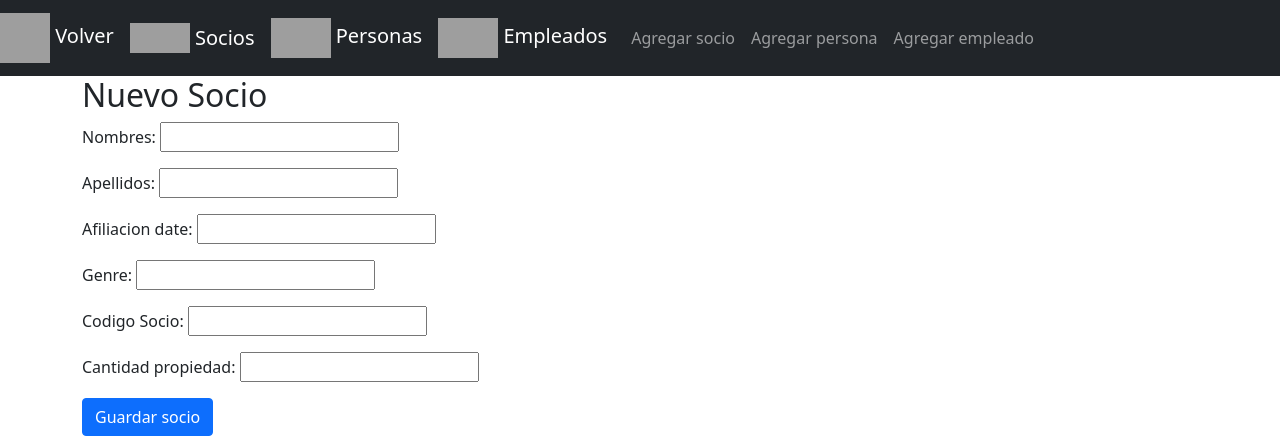
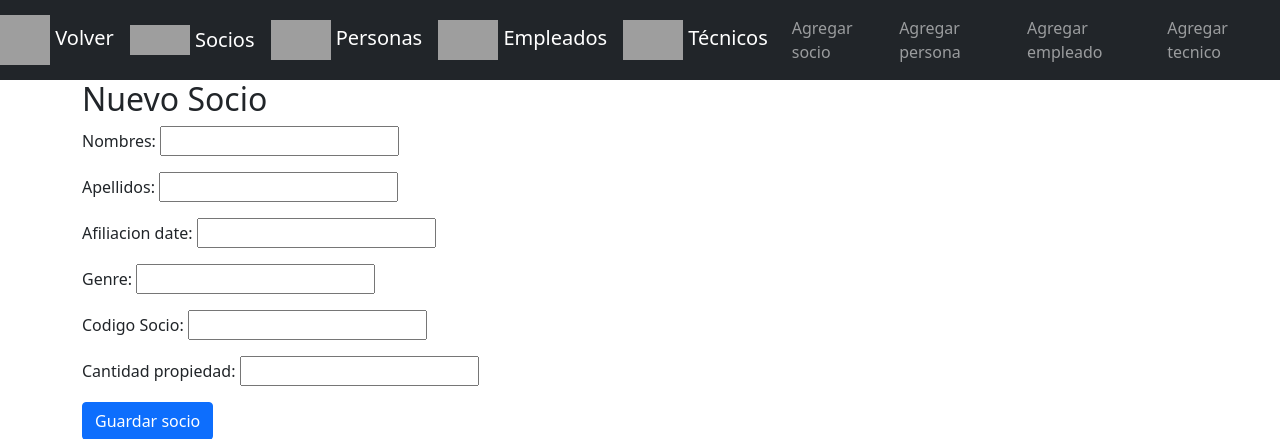
Before and after one commit to alienkenny1212/ProyectoCoope2021, a Django app: page /newSocio in a window 1280 px wide. Shown: the top 439 px of the page. Run offline with Django 3.2, Linux system fonts and the light colour scheme; grey boxes are pictures that could not be loaded.

Commit message:
Creacion de CRUD

```diff
--- a/coope/admin.py
+++ b/coope/admin.py
@@ -2,7 +2,9 @@ from django.contrib import admin
 from .models import Persona
 from .models import Socio
 from .models import Empleado
+from .models import Tecnico
 
 admin.site.register(Persona)
 admin.site.register(Socio)
 admin.site.register(Empleado)
+admin.site.register(Tecnico)
--- a/coope/forms.py
+++ b/coope/forms.py
@@ -2,6 +2,7 @@ from django import forms
 from .models import Persona
 from .models import Socio
 from .models import Empleado
+from .models import Tecnico
 
 class PostForm_Socio(forms.ModelForm):
     class Meta:
@@ -17,3 +18,8 @@ class PostForm_Empleado(forms.ModelForm):
     class Meta:
         model = Empleado
         fields = ('Nombres', 'Apellidos','CUI', 'FechaNac','Genre', 'Estado', 'User', 'Password', 'Puesto',)
+
+class PostForm_Tecnico(forms.ModelForm):
+    class Meta:
+        model = Tecnico
+        fields = ('Nombres', 'Apellidos','CUI', 'FechaNac','Genre','Codigo_tecnico',)
--- a/coope/templates/Socios/base.html
+++ b/coope/templates/Socios/base.html
@@ -11,7 +11,7 @@
 
     <nav class="navbar navbar-expand-lg navbar-dark bg-dark">
         <button class="navbar-toggler" type="button" data-toggle="collapse" data-target="#navbarTogglerDemo01" aria-controls="navbarTogglerDemo01" aria-expanded="false" aria-label="Toggle navigation">
-          <span class="navbar-toggler-icon"></span>
+            <span class="navbar-toggler-icon"></span>
         </button>
         <div class="collapse navbar-collapse" id="navbarTogglerDemo01">
             <a class="navbar-brand" href="../">
@@ -27,6 +27,9 @@
             <a class="navbar-brand" href="/Empleados">
                 <img src="https://icon-library.com/images/new-employee-icon/new-employee-icon-23.jpg" alt=""  width="60" height="40"> Empleados
             </a>
+            <a class="navbar-brand" href="/Tecnicos">
+                <img src="https://icon-library.com/images/new-employee-icon/new-employee-icon-23.jpg" alt=""  width="60" height="40"> Técnicos
+            </a>
             <ul class="navbar-nav mr-auto mt-2 mt-lg-0">
                 <li class="nav-item active">
                     <a class="nav-link" href="/newSocio">Agregar socio<span class="sr-only"></span></a>
@@ -36,6 +39,9 @@
                 </li>
                 <li class="nav-item active">
                     <a class="nav-link" href="/newEmpleado">Agregar empleado<span class="sr-only"></span></a>
+                </li>
+                <li class="nav-item active">
+                    <a class="nav-link" href="/newTecnico">Agregar tecnico<span class="sr-only"></span></a>
                 </li>
 
             </ul>
--- a/coope/templates/index.html
+++ b/coope/templates/index.html
@@ -58,7 +58,7 @@
         <a href="/Personas"><i class="fa fa-user fa-3x"></i>Personas</a>
         <a href="/Empleados"><i class="fa fa-group fa-3x"></i>Empleados</a>
         <a href="/Socios"><i class="fa fa-check-circle fa-3x"></i>Socios</a>
-        <a href="#services-sec"><i class="fa fa-wrench fa-3x"></i>Técnicos</a>
+        <a href="/Tecnicos"><i class="fa fa-wrench fa-3x"></i>Técnicos</a>
         <a href="#contact-sec"><i class="fa fa-search fa-3x"></i>Inspectores</a>
     </nav>
 
--- a/coope/urls.py
+++ b/coope/urls.py
@@ -29,7 +29,11 @@ urlpatterns = [
 
 
 #TECNICOS
-
+    path('Tecnicos', views.post_list_tecnico, name='post_list_tecnico'),
+    path('detTecnico/<int:pk>/', views.post_detail_tecnico, name='post_detail_tecnico'),
+    path('newTecnico', views.post_new_tecnico, name='post_new_tecnico'),
+    path('detTecnicos/<int:pk>/edit/', views.post_edit_tecnico, name='post_edit_tecnico'),
+    path('deleteTecnicos/<int:pk>/', views.post_delete_tecnico, name='post_delete_tecnico'),
 #INSPECTORES
 
 ]
--- a/coope/views.py
+++ b/coope/views.py
@@ -4,7 +4,8 @@ from django.utils import timezone
 from .models import Socio
 from .models import Persona
 from .models import Empleado
-from .forms import PostForm_Persona, PostForm_Socio, PostForm_Empleado
+from .models import Tecnico
+from .forms import PostForm_Persona, PostForm_Socio, PostForm_Empleado, PostForm_Tecnico
 from django.shortcuts import redirect
 from django.shortcuts import render, get_object_or_404
 
@@ -152,3 +153,50 @@ def post_delete_empleado(request, pk):
 #
 #
 # EMPLEADOS
+
+#Tecnico
+#
+#
+#
+def post_list_tecnico(request):
+    tecnicos = Tecnico.objects.order_by('FechaNac')
+    return render(request, 'Tecnicos/post_list_Tecnicos.html', {'tecnicos': tecnicos})
+
+def post_detail_tecnico(request, pk):
+    tecnico = get_object_or_404(Tecnico, pk=pk)
+    return render(request, 'Tecnicos/post_detail_Tecnicos.html', {'tecnico': tecnico})
+
+
+def post_new_tecnico(request):
+    if request.method == "POST":
+        form = PostForm_Tecnico(request.POST)
+        if form.is_valid():
+            post = form.save(commit=False)
+            post.save()
+            return redirect('post_detail_tecnico', pk=post.pk)
+    else:
+        form = PostForm_Tecnico()
+    return render(request, 'Tecnicos/post_new_Tecnicos.html', {'form': form})
+
+def post_edit_tecnico(request, pk):
+    post = get_object_or_404(Tecnico, pk=pk)
+    if request.method == "POST":
+        form = PostForm_Tecnico(request.POST, instance=post)
+        if form.is_valid():
+            post = form.save(commit=False)
+            post.save()
+            return redirect('post_detail_tecnico', pk=post.pk)
+    else:
+        form = PostForm_Tecnico(instance=post)
+    return render(request, 'Tecnicos/post_new_Tecnicos.html', {'form': form})
+
+def post_delete_tecnico(request, pk):
+    tecnicos = Tecnico.objects.get(pk=pk)
+    if request.method =="POST":
+            tecnicos.delete()
+            return redirect('/Tecnicos')
+    return render(request, 'Tecnicos/post_delete_Tecnicos.html', {'tecnicos': tecnicos})
+#
+#
+#
+# Tecnico
```
Also changed, not shown: coope/templates/Tecnicos/post_delete_Tecnicos.html (added, +12 -0 lines), coope/templates/Tecnicos/post_detail_Tecnicos.html (added, +28 -0 lines), coope/templates/Tecnicos/post_list_Tecnicos.html (added, +11 -0 lines), coope/templates/Tecnicos/post_new_Tecnicos.html (added, +7 -0 lines).
